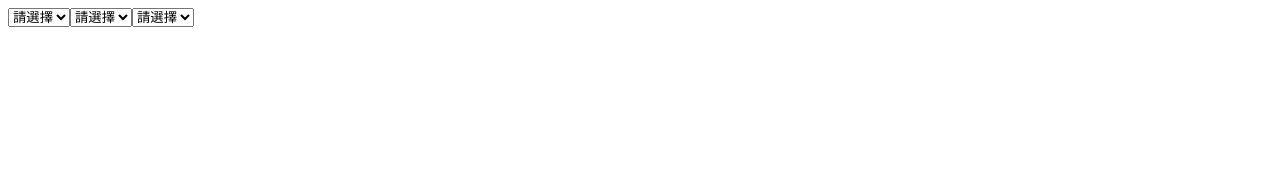
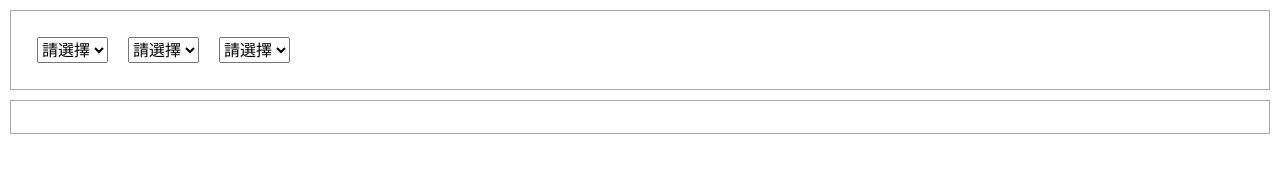
Before and after one commit to LC-Organic-by-Komexeu/JS-TemplatePattern, a website with bundled scripts: page public/index.html in a window 1280 px wide. Built offline with nearby package versions, Linux system fonts and the light colour scheme.

Commit message:
💄 UI美化

```diff
--- a/public/index.html
+++ b/public/index.html
@@ -6,11 +6,26 @@
     <meta http-equiv="X-UA-Compatible" content="IE=edge">
     <meta name="viewport" content="width=device-width, initial-scale=1.0">
     <title>Document</title>
+    <link href="https://cdn.jsdelivr.net/npm/bootstrap@5.0.1/dist/css/bootstrap.min.css" rel="stylesheet"
+        integrity="sha384-+0n0xVW2eSR5OomGNYDnhzAbDsOXxcvSN1TPprVMTNDbiYZCxYbOOl7+AMvyTG2x" crossorigin="anonymous">
+    <style>
+        .targetDiv {
+            border: 1px solid #AAA;
+            margin: 10px;
+        }
+
+        .targetDiv select {
+            margin: 10px;
+        }
+    </style>
 </head>
 
 <body>
-    <div class="targetDiv1"></div>
-    <div class="targetDiv2"></div>
+    <div class="p-3 targetDiv targetDiv1"></div>
+    <div class="p-3 targetDiv targetDiv2"></div>
+    <script src="https://cdn.jsdelivr.net/npm/bootstrap@5.0.1/dist/js/bootstrap.bundle.min.js"
+        integrity="sha384-gtEjrD/SeCtmISkJkNUaaKMoLD0//ElJ19smozuHV6z3Iehds+3Ulb9Bn9Plx0x4"
+        crossorigin="anonymous"></script>
     <script type="module" src="../src/main.js"></script>
 </body>
 
```
